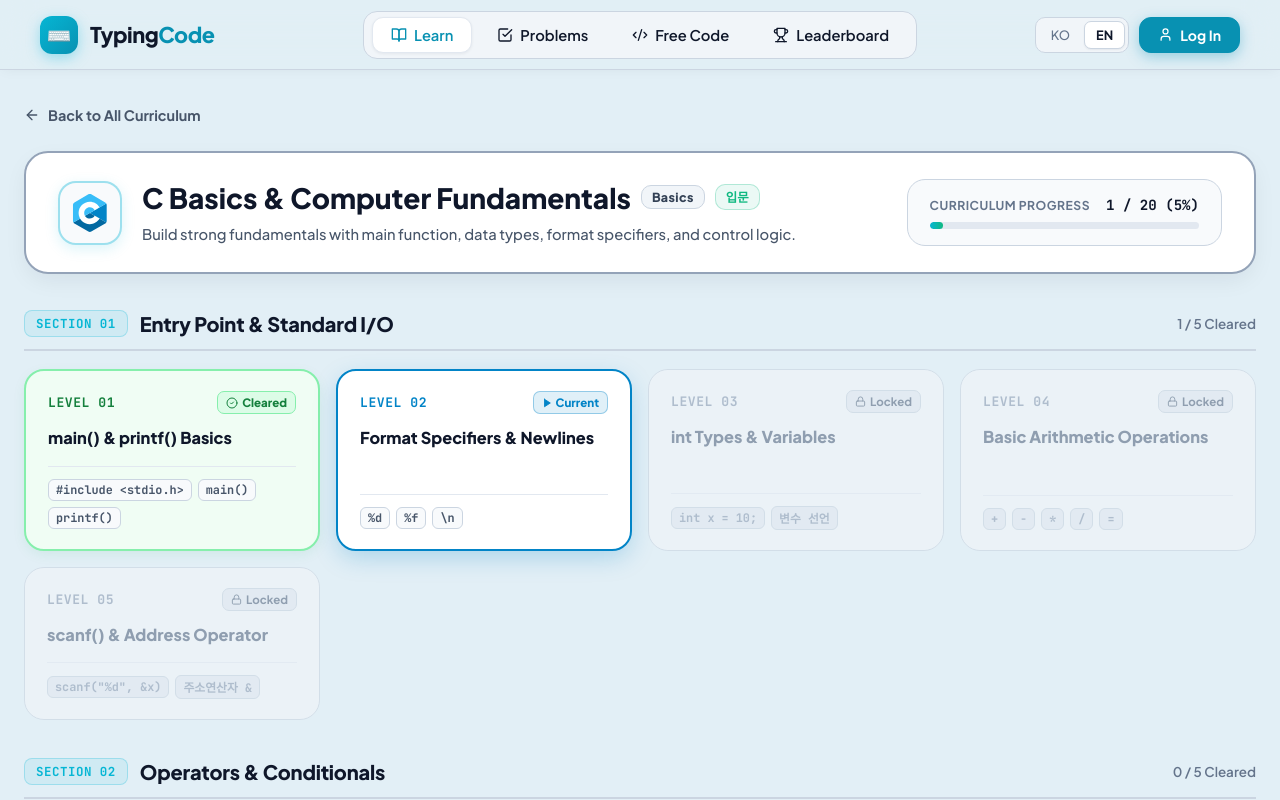
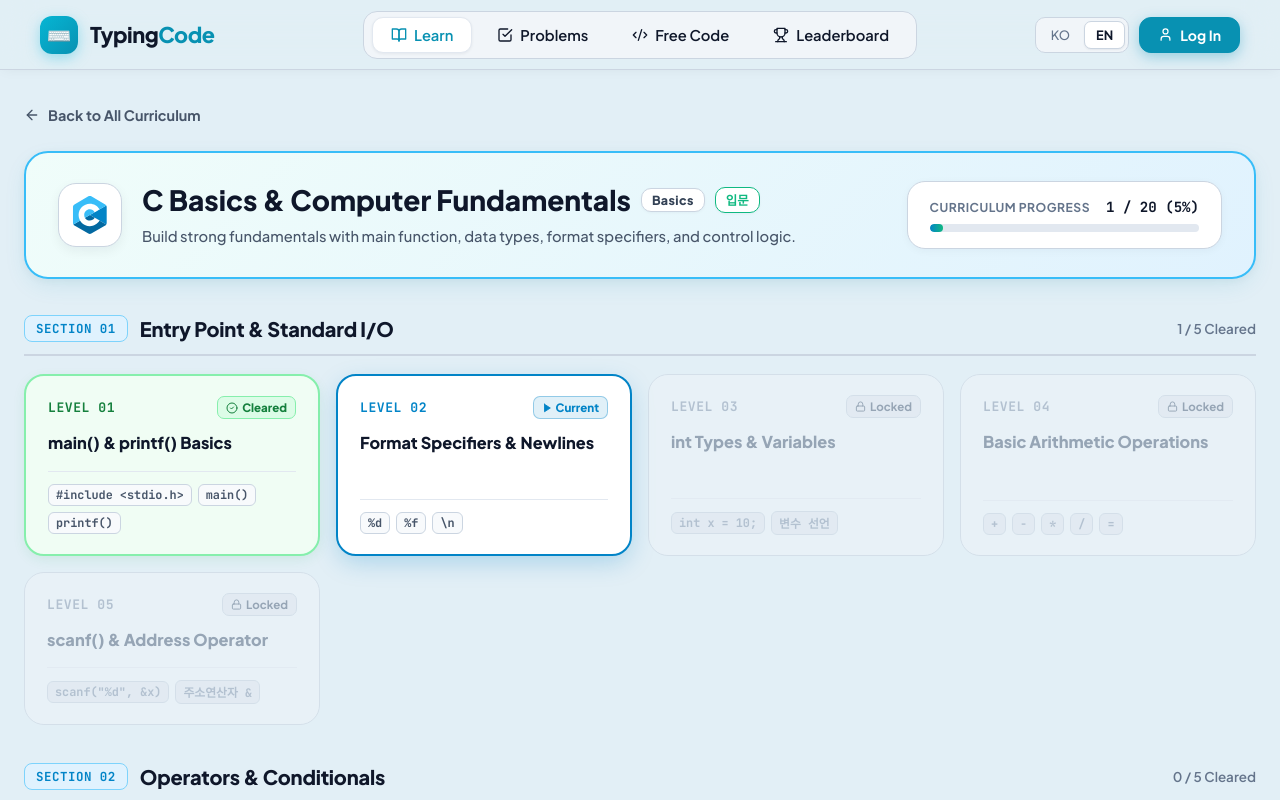
Before and after one commit to iurazilland/TypingCodeV2, a Next.js app: page /practice/c in a window 1280 px wide. Shown: the top 800 px of the page. Built offline with nearby package versions, Linux system fonts and the light colour scheme.

Commit message:
style(practice): harmonize level selection page theme with soft cyan header and refined card aesthetics

```diff
--- a/src/app/practice/[language]/page.tsx
+++ b/src/app/practice/[language]/page.tsx
@@ -174,11 +174,11 @@ export default function StageSelectPage({ params }: StageSelectPageProps) {
       {/* Course Overview Bento Pod with Learning Progress */}
       <div
         style={{
-          padding: '26px 32px',
+          padding: '28px 32px',
           borderRadius: '24px',
-          background: '#ffffff',
-          border: '2px solid #94a3b8',
-          boxShadow: '0 8px 24px -4px rgba(15, 23, 42, 0.08)',
+          background: 'linear-gradient(135deg, #f0fdfa 0%, #e0f2fe 100%)',
+          border: '2px solid #38bdf8',
+          boxShadow: '0 8px 24px -4px rgba(8, 145, 178, 0.12), 0 2px 8px rgba(15, 23, 42, 0.04)',
           marginBottom: '36px',
           display: 'flex',
           justifyContent: 'space-between',
@@ -194,12 +194,12 @@ export default function StageSelectPage({ params }: StageSelectPageProps) {
               width: '64px',
               height: '64px',
               borderRadius: '18px',
-              background: '#f8fafc',
-              border: `2px solid ${matchedTrack.color}60`,
+              background: '#ffffff',
+              border: '1.5px solid #cbd5e1',
               display: 'flex',
               alignItems: 'center',
               justifyContent: 'center',
-              boxShadow: `0 4px 14px ${matchedTrack.color}25`,
+              boxShadow: '0 4px 12px rgba(15, 23, 42, 0.06)',
               flexShrink: 0,
             }}
           >
@@ -215,12 +215,13 @@ export default function StageSelectPage({ params }: StageSelectPageProps) {
                 style={{
                   padding: '3px 10px',
                   borderRadius: '10px',
-                  background: '#f1f5f9',
+                  background: '#ffffff',
                   color: '#334155',
-                  border: '1px solid #cbd5e1',
+                  border: '1.5px solid #cbd5e1',
                   fontSize: '0.78rem',
                   fontWeight: 800,
                   letterSpacing: '0.03em',
+                  boxShadow: '0 1px 3px rgba(15, 23, 42, 0.04)',
                 }}
               >
                 {getCategoryName(matchedModule.category, isEn)}
@@ -229,11 +230,12 @@ export default function StageSelectPage({ params }: StageSelectPageProps) {
                 style={{
                   padding: '3px 10px',
                   borderRadius: '10px',
-                  background: `${matchedModule.difficultyColor || '#10b981'}15`,
+                  background: '#ffffff',
                   color: matchedModule.difficultyColor || '#10b981',
-                  border: `1px solid ${matchedModule.difficultyColor || '#10b981'}45`,
+                  border: `1.5px solid ${matchedModule.difficultyColor || '#10b981'}`,
                   fontSize: '0.78rem',
                   fontWeight: 800,
+                  boxShadow: '0 1px 3px rgba(15, 23, 42, 0.04)',
                 }}
               >
                 {matchedModule.difficulty}
@@ -255,10 +257,11 @@ export default function StageSelectPage({ params }: StageSelectPageProps) {
         {/* Right: Progress Meter */}
         <div
           style={{
-            background: '#f8fafc',
+            background: '#ffffff',
             padding: '16px 22px',
             borderRadius: '18px',
             border: '1.5px solid #cbd5e1',
+            boxShadow: '0 2px 8px rgba(15, 23, 42, 0.04)',
             flexShrink: 0,
             minWidth: '220px',
           }}
@@ -271,12 +274,12 @@ export default function StageSelectPage({ params }: StageSelectPageProps) {
               {clearedCount} / {totalLevelsCount} ({progressPercent}%)
             </span>
           </div>
-          <div style={{ width: '100%', height: '7px', background: '#e2e8f0', borderRadius: '4px', overflow: 'hidden' }}>
+          <div style={{ width: '100%', height: '8px', background: '#e2e8f0', borderRadius: '4px', overflow: 'hidden' }}>
             <div
               style={{
                 width: `${progressPercent}%`,
                 height: '100%',
-                background: progressPercent === 100 ? '#10b981' : `linear-gradient(90deg, ${matchedTrack.color}, #10b981)`,
+                background: progressPercent === 100 ? '#10b981' : 'linear-gradient(90deg, #0284c7, #10b981)',
                 borderRadius: '4px',
                 transition: 'width 0.3s ease',
               }}
@@ -311,9 +314,9 @@ export default function StageSelectPage({ params }: StageSelectPageProps) {
                     style={{
                       padding: '4px 11px',
                       borderRadius: '8px',
-                      background: isSectionComplete ? 'rgba(16, 185, 129, 0.12)' : `${matchedTrack.color}15`,
-                      color: isSectionComplete ? '#15803d' : matchedTrack.color,
-                      border: `1.5px solid ${isSectionComplete ? 'rgba(16, 185, 129, 0.4)' : matchedTrack.color + '40'}`,
+                      background: isSectionComplete ? '#dcfce7' : '#e0f2fe',
+                      color: isSectionComplete ? '#15803d' : '#0284c7',
+                      border: `1.5px solid ${isSectionComplete ? '#86efac' : '#7dd3fc'}`,
                       fontFamily: 'var(--font-mono)',
                       fontSize: '0.78rem',
                       fontWeight: 800,
@@ -374,13 +377,13 @@ export default function StageSelectPage({ params }: StageSelectPageProps) {
                         padding: '20px 22px',
                         borderRadius: '20px',
                         textDecoration: 'none',
-                        opacity: isLocked ? 0.65 : 1,
+                        opacity: isLocked ? 0.6 : 1,
                         background: isHovered && !isLocked
                           ? '#ffffff'
                           : isCleared
                           ? '#f0fdf4'
                           : isLocked
-                          ? '#f1f5f9'
+                          ? 'rgba(241, 245, 249, 0.7)'
                           : '#ffffff',
                         border: isHovered && !isLocked
                           ? '2px solid #0284c7'
@@ -390,16 +393,16 @@ export default function StageSelectPage({ params }: StageSelectPageProps) {
                           ? '2.5px solid #0284c7'
                           : isLocked
                           ? '1.5px solid #cbd5e1'
-                          : '2px solid #94a3b8',
+                          : '1.5px solid #cbd5e1',
                         boxShadow: isHovered && !isLocked
-                          ? '0 14px 30px -4px rgba(2, 132, 199, 0.22), 0 4px 10px rgba(15, 23, 42, 0.05)'
+                          ? '0 12px 28px -4px rgba(2, 132, 199, 0.22), 0 4px 10px rgba(15, 23, 42, 0.05)'
                           : isCurrent
                           ? '0 8px 24px -2px rgba(2, 132, 199, 0.25)'
                           : isCleared
-                          ? '0 4px 14px -2px rgba(22, 163, 74, 0.1)'
+                          ? '0 4px 14px -2px rgba(22, 163, 74, 0.12)'
                           : isLocked
                           ? 'none'
-                          : '0 6px 18px -2px rgba(15, 23, 42, 0.06)',
+                          : '0 4px 14px -2px rgba(15, 23, 42, 0.05)',
                         transform: isHovered && !isLocked ? 'translateY(-3px)' : 'translateY(0)',
                         cursor: isLocked ? 'not-allowed' : 'pointer',
                         transition: 'all 0.22s cubic-bezier(0.4, 0, 0.2, 1)',
```
